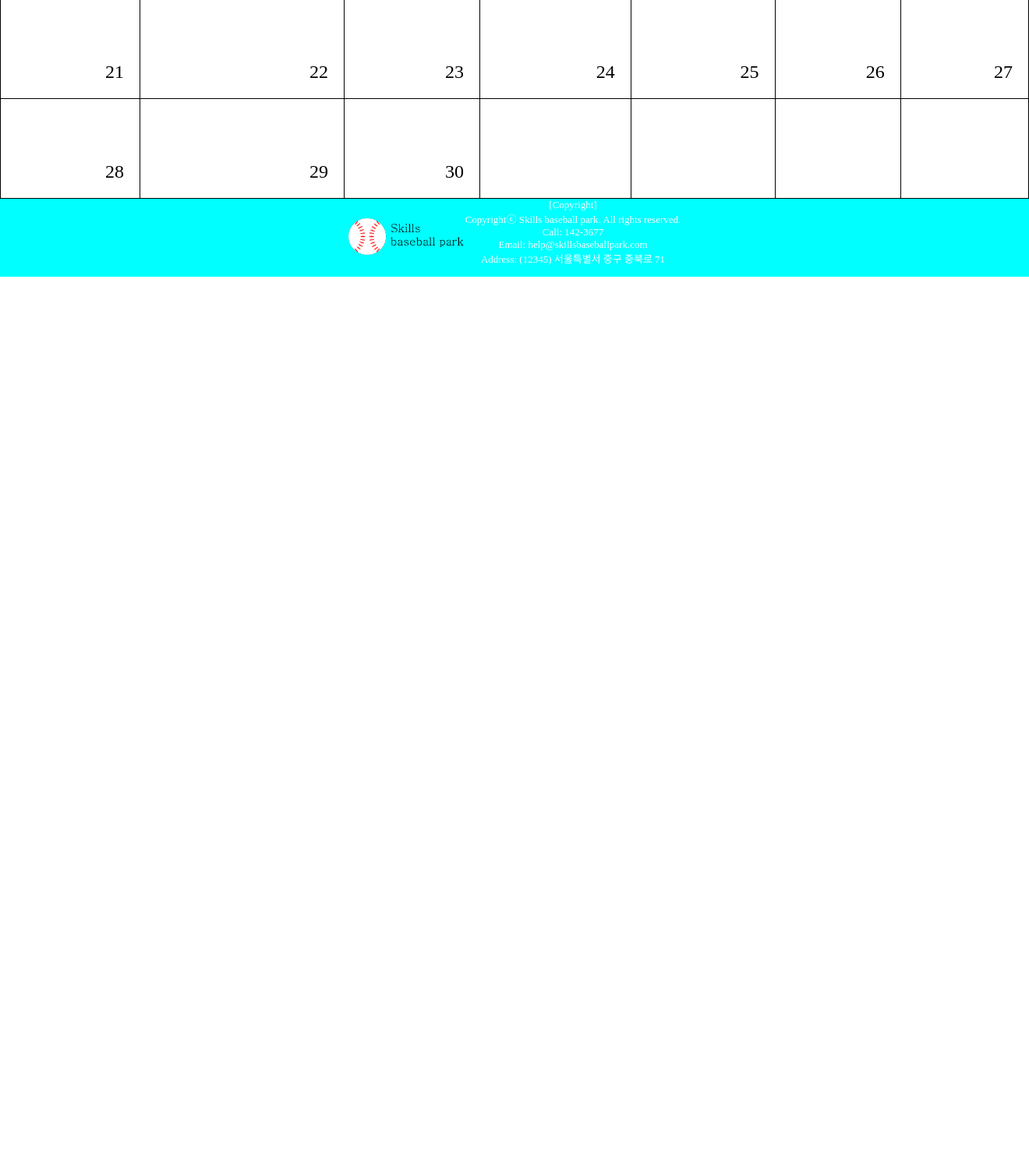
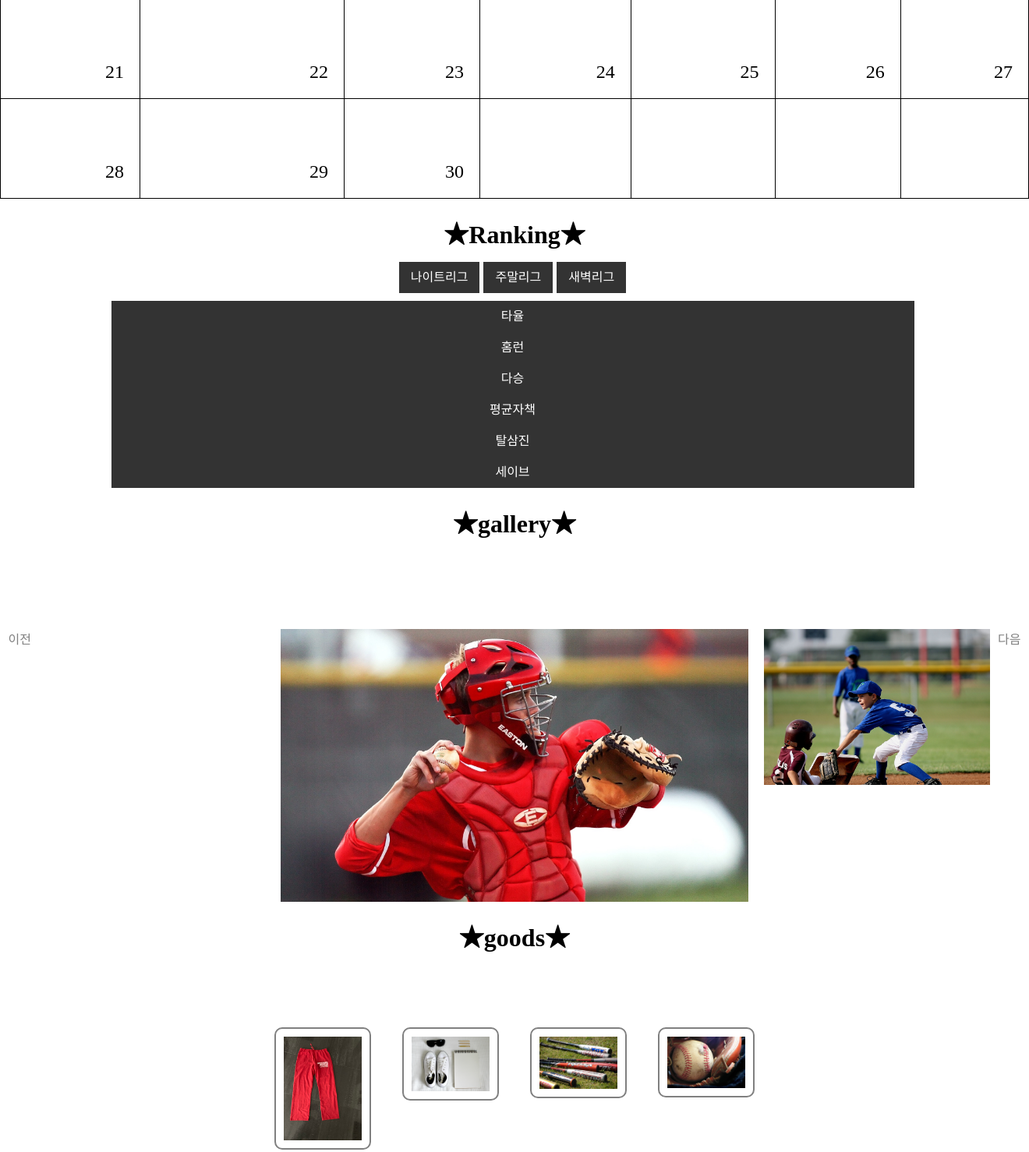
Before and after one commit to Cho-Inseong/0304, a PHP site: page / in a window 1320 px wide. Shown: the part 1604-3082 px from the top of the page at 78% size. Before the commit the page ends 1959 px from the top, so only its background shows below. Run offline with PHP 8.4, Linux system fonts and the light colour scheme.

Commit message:
랭킹영역,갤러리 영역, 굿즈 영역 추가

```diff
--- a/index.html
+++ b/index.html
@@ -1,18 +1,20 @@
 <!DOCTYPE html>
 <html lang="ko">
+
 <head>
   <meta charset="UTF-8">
   <meta name="viewport" content="width=device-width, initial-scale=1.0">
   <title>baseball</title>
   <link rel="stylesheet" href="./style.css">
 </head>
+
 <body>
   <header>
     <div>
       <div class="headerdis">
         <img src="./logo.png" alt="" class="logo">
         <ul class="nav_ul">
-                    <li class="headerli"><a href="#">information</a></li>
+          <li class="headerli"><a href="./sub01.html">information</a></li>
           <li class="headerli"><a href="#">statistics</a></li>
           <li class="headerli"><a href="#">reservation</a></li>
           <li class="headerli"><a href="#">goods</a></li>
@@ -28,7 +30,7 @@
     <!-- 슬라이드 시작 -->
     <div class="slidebox">
       <input type="radio" name="slide" id="slide01" checked />
-        <input type="radio" name="slide" id="slide02"/>
+      <input type="radio" name="slide" id="slide02" />
       <input type="radio" name="slide" id="slide03" />
       <input type="radio" name="slide" id="slide04" />
       <ul class="slidelist">
@@ -70,7 +72,7 @@
         <br>
         Skills baseball park<br>
         <br>
-          <a href="#">information 바로가기</a>
+        <a href="./sub01.html">information 바로가기</a>
       </p>
     </div>
     <!-- 인포메이션 영역 끝 -->
@@ -162,6 +164,259 @@
 
     </Table>
     <!-- 게임 스케쥴 영역 끝 -->
+
+    <!-- 랭킹 영역 시작 -->
+    <div class="informationh1">
+      <h1>★Ranking★</h1>
+    </div>
+    <ul class="menu">
+      <li>
+        <a href="#menu">나이트리그</a>
+        <ul class="depth_1">
+          <li><a href="# ">투수 순위</a></li>
+          <li><a href="#nighthitter">타자 순위</a></li>
+        </ul>
+      </li>
+      <li>
+        <a href="#menu">주말리그</a>
+        <ul class="depth_1">
+          <li><a href="#weekendpitcher">투수 순위</a></li>
+          <li><a href="#weekendhitter">타자 순위</a></li>
+        </ul>
+      </li>
+      <li>
+        <a href="#menu">새벽리그</a>
+        <ul class="depth_1">
+          <li><a href="#dawnpitcher">투수 순위</a></li>
+          <li><a href="#dawnhitter">타자 순위</a></li>
+        </ul>
+      </li>
+    </ul>
+    <div class="rankall" id="nightpitcher">
+      <div class="nightpitcher">
+        <h1>나이트리그 - 투수순위</h1>
+        <ul>
+          <li>1.나일루</li>
+          <li>2.나이루</li>
+          <li>3.나삼루</li>
+          <li>4.나사루</li>
+          <li>5.나오루</li>
+          <li>6.나육루</li>
+          <li>7.나칠루</li>
+        </ul>
+      </div>
+    </div>
+    <div class="rankall" id="nighthitter">
+      <div class="nighthitter">
+        <h1>나이트리그 - 타자순위</h1>
+        <ul>
+          <li>1.나일타</li>
+          <li>2.나이타</li>
+          <li>3.나삼타</li>
+          <li>4.나사타</li>
+          <li>5.나오타</li>
+          <li>6.나육타</li>
+          <li>7.나칠타</li>
+        </ul>
+      </div>
+    </div>
+    <div class="rankall" id="weekendpitcher">
+      <div class="weekendpitcher">
+        <h1>주말리그 - 투수순위</h1>
+        <ul>
+          <li>1.주일루</li>
+          <li>2.주이루</li>
+          <li>3.주삼루</li>
+          <li>4.주사루</li>
+          <li>5.주오루</li>
+          <li>6.주육루</li>
+          <li>7.주칠루</li>
+        </ul>
+      </div>
+    </div>
+    <div class="rankall" id="weekendhitter">
+      <div class="weekendhitter">
+        <h1>주말리그 - 타자순위</h1>
+        <ul>
+          <li>1.주일루</li>
+          <li>2.주이루</li>
+          <li>3.주삼루</li>
+          <li>4.주사루</li>
+          <li>5.주오루</li>
+          <li>6.주육루</li>
+          <li>7.주칠루</li>
+        </ul>
+      </div>
+    </div>
+    <div class="rankall" id="dawnpitcher">
+      <div class="dawnpitcher">
+        <h1>새벽리그 - 투수순위</h1>
+        <ul>
+          <li>1.새일타</li>
+          <li>2.새이타</li>
+          <li>3.새삼타</li>
+          <li>4.새사타</li>
+          <li>5.새오타</li>
+          <li>6.새육타</li>
+          <li>7.새칠타</li>
+        </ul>
+      </div>
+    </div>
+    <div class="rankall" id="dawnhitter">
+      <div class="dawnhitter">
+        <h1>새벽리그 - 타자순위</h1>
+        <ul>
+          <li>1.새일타</li>
+          <li>2.새이타</li>
+          <li>3.새삼타</li>
+          <li>4.새사타</li>
+          <li>5.새오타</li>
+          <li>6.새육타</li>
+          <li>7.새칠타</li>
+        </ul>
+      </div>
+    </div>
+    <!-- 악코디언 시작 -->
+    <ul class="rankmenu">
+      <li>
+        <a href="#">타율</a>
+        <ul class="depth_1">
+          <li><a href="#">(1위) 일타율</a></li>
+          <li><a href="#">(2위) 이타율</a></li>
+          <li><a href="#">(3위) 삼타율</a></li>
+          <li><a href="#">(4위) 사타율</a></li>
+          <li><a href="#">(5위) 오타율</a></li>
+        </ul>
+      </li>
+    </ul>
+    <ul class="rankmenu">
+      <li>
+        <a href="#">홈런</a>
+        <ul class="depth_1">
+          <li><a href="#">(1위) 일홈런</a></li>
+          <li><a href="#">(2위) 이홈런</a></li>
+          <li><a href="#">(3위) 삼홈런</a></li>
+          <li><a href="#">(4위) 사홈런</a></li>
+          <li><a href="#">(5위) 오홈런</a></li>
+        </ul>
+      </li>
+    </ul>
+    <ul class="rankmenu">
+      <li>
+        <a href="#">다승</a>
+        <ul class="depth_1">
+          <li><a href="#">(1위) 일다승</a></li>
+          <li><a href="#">(2위) 이다승</a></li>
+          <li><a href="#">(3위) 삼다승</a></li>
+          <li><a href="#">(4위) 사다승</a></li>
+          <li><a href="#">(5위) 오다승</a></li>
+        </ul>
+      </li>
+    </ul>
+    <ul class="rankmenu">
+      <li>
+        <a href="#">평균자책</a>
+        <ul class="depth_1">
+          <li><a href="#">(1위) 일평자</a></li>
+          <li><a href="#">(2위) 이평자</a></li>
+          <li><a href="#">(3위) 삼평자</a></li>
+          <li><a href="#">(4위) 사평자</a></li>
+          <li><a href="#">(5위) 오평자</a></li>
+        </ul>
+      </li>
+    </ul>
+    <ul class="rankmenu">
+      <li>
+        <a href="#">탈삼진</a>
+        <ul class="depth_1">
+          <li><a href="#">(1위) 일삼진</a></li>
+          <li><a href="#">(2위) 이삼진</a></li>
+          <li><a href="#">(3위) 삼삼진</a></li>
+          <li><a href="#">(4위) 사삼진</a></li>
+          <li><a href="#">(5위) 오삼진</a></li>
+        </ul>
+      </li>
+    </ul>
+    <ul class="rankmenu">
+      <li>
+        <a href="#">세이브</a>
+        <ul class="depth_1">
+          <li><a href="#">(1위) 일세이</a></li>
+          <li><a href="#">(2위) 이세이</a></li>
+          <li><a href="#">(3위) 삼세이</a></li>
+          <li><a href="#">(4위) 사세이</a></li>
+          <li><a href="#">(5위) 오세이</a></li>
+        </ul>
+      </li>
+    </ul>
+    <!-- 악코디언 끝 -->
+    <!-- 랭킹 영역 끝 -->
+
+    <!-- 갤러리 영역 시작 -->
+    <div class="informationh1">
+      <h1>★gallery★</h1>
+    </div>
+    <div id="gallery">
+      <div id="gallery1">
+        <a href="#gallery1">이전</a>
+        <div class="imgWhite"></div>
+        <div class="img1"><p>1번 이미지<br><button>more</button></p></div>
+        <div class="img2"><p>2번 이미지<br><button>more</button></p></div>
+        <a href="#gallery2">다음</a>
+      </div>
+      <div id="gallery2">
+        <a href="#gallery1">이전</a>
+        <div class="img1"><p>1번 이미지<br><button>more</button></p></div>
+        <div class="img2"><p>2번 이미지<br><button>more</button></p></div>
+        <div class="img3"><p>3번 이미지<br><button>more</button></p></div>
+        <a href="#gallery3">다음</a>
+      </div>
+      <div id="gallery3">
+        <a href="#gallery2">이전</a>
+        <div class="img2"><p>2번 이미지<br><button>more</button></p></div>
+        <div class="img3"><p>3번 이미지<br><button>more</button></p></div>
+        <div class="img4"><p>4번 이미지<br><button>more</button></p></div>
+        <a href="#gallery4">다음</a>
+      </div>
+      <div id="gallery4">
+        <a href="#gallery3">이전</a>
+        <div class="img3"><p>3번 이미지<br><button>more</button></p></div>
+        <div class="img4"><p>4번 이미지<br><button>more</button></p></div>
+        <div class="img5"><p>5번 이미지<br><button>more</button></p></div>
+        <a href="#gallery5">다음</a>
+      </div>
+      <div id="gallery5">
+        <a href="#gallery4">이전</a>
+        <div class="img4"><p>4번 이미지<br><button>more</button></p></div>
+        <div class="img5"><p>5번 이미지<br><button>more</button></p></div>
+        <div class="img6"><p>6번 이미지<br><button>more</button></p></div>
+        <a href="#gallery6">다음</a>
+      </div>
+      <div id="gallery6">
+        <a href="#gallery5">이전</a>
+        <div class="img5"><p>5번 이미지<br><button>more</button></p></div>
+        <div class="img6"><p>6번 이미지<br><button>more</button></p></div>
+        <div class="img1"><p>1번 이미지<br><button>more</button></p></div>
+        <a href="#gallery1">다음</a>
+      </div>
+    </div>
+
+    <!-- 갤러리 영역 끝 -->
+
+    <!-- 굿즈 영역 시작 -->
+    <div class="informationh1">
+      <h1>★goods★</h1>
+    </div>
+    <div id="goods">
+      <div id="images">
+        <div class="image"><img src="./IMG/49.jpg" alt=""></div>
+        <div class="image"><img src="./IMG/46.jpg" alt=""></div>
+        <div class="image"><img src="./IMG/48.jpg" alt=""></div>
+        <div class="image"><img src="./IMG/47.jpg" alt=""></div>
+      </div>
+    </div>
+    <!-- 굿즈 영역 끝 -->
+
     <!-- 모달 시작 -->
     <div id="modal">
       <div id="modal_container">
@@ -188,4 +443,9 @@
     </span>
   </footer>
 </body>
+<!-- xampp에서 자동으로 생성된 코드입니다. -->
+<script>
+  const tlqkf = document.querySelector("#")
+</script>
+
 </html>
--- a/style.css
+++ b/style.css
@@ -14,7 +14,9 @@ header {
     position: fixed;
     z-index: 1;
 }
-
+body{
+    height: 1000px;
+}
 .logo {
     width: 150px;
     height: 50px;
@@ -51,6 +53,7 @@ a:hover {
     font-weight: 900;
     color: black;
 }
+
 /* 헤더 영역 끝 */
 
 
@@ -122,6 +125,7 @@ a:hover {
         transform: translateX(-300%);
     }
 }
+
 /* 슬라이드 끝*/
 
 /* 인포메이션 영역 시작*/
@@ -154,7 +158,7 @@ a:hover {
 
 /* 금일 게임 현황 시작 */
 
-.rmadlfh1{
+.rmadlfh1 {
     display: flex;
     justify-content: center;
     padding-top: 20px;
@@ -162,7 +166,7 @@ a:hover {
 
 }
 
-.rmadlfday{
+.rmadlfday {
     display: flex;
     justify-content: center;
     width: 100%;
@@ -200,17 +204,19 @@ a:hover {
     color: orange;
 }
 
-.teamweb{
+.teamweb {
     width: 100px;
     height: 100px;
     padding-left: 150px;
 
 }
-.teamweb2{
+
+.teamweb2 {
     width: 150px;
     height: 100px;
     padding-right: 150px;
 }
+
 /* 금일 게임 현황 끝 */
 
 /* 게임 스케쥴 영역 시작 */
@@ -220,13 +226,16 @@ a:hover {
     width: 100%;
 }
 
-.game_table tr, .game_table td, .game_table th {
+.game_table tr,
+.game_table td,
+.game_table th {
     border: 1px solid black;
     font-size: 24px;
     padding: 20px;
 }
 
-.game_table tr, .game_table td {
+.game_table tr,
+.game_table td {
     padding-top: 80px;
     text-align: end;
 }
@@ -238,11 +247,263 @@ a:hover {
 #today {
     color: red;
 }
+
 /* 게임 스케쥴 영역 끝 */
 
+/* 랭킹 영역 시작 */
+.menu {
+    display: flex;
+    justify-content: center;
+    padding-bottom: 10px;
+    width: 100%;
+}
+
+.menu:after {
+    display: block;
+    content: '';
+    clear: both;
+}
+
+.menu>li {
+    float: left;
+    margin-right: 5px;
+}
+
+.menu>li>a {
+    display: block;
+    padding: 0 15px;
+    background: #333;
+    height: 40px;
+    line-height: 40px;
+    color: #fff;
+}
+
+.menu>li:hover .depth_1 {
+    display: block;
+}
+
+.menu .depth_1 {
+    display: none;
+    left: 0;
+    right: 0;
+    text-align: center;
+}
+
+.menu .depth_1 a {
+    display: block;
+    padding: 5px;
+    background: #666;
+    color: #fff;
+}
+
+.rankall {
+    display: flex;
+    justify-content: center;
+    width: 100%;
+}
+
+.nightpitcher,
+.nighthitter,
+.weekendpitcher,
+.weekendhitter,
+.dawnpitcher,
+.dawnhitter {
+    text-align: center;
+}
+
+#nightpitcher,
+#nighthitter,
+#weekendpitcher,
+#weekendhitter,
+#dawnpitcher,
+#dawnhitter {
+    display: none;
+}
+
+#nightpitcher:target,
+#nighthitter:target,
+#weekendpitcher:target,
+#weekendhitter:target,
+#dawnpitcher:target,
+#dawnhitter:target {
+    display: block;
+}
+
+/* 악코디언 시작 */
+.rankmenu {
+    display: flex;
+    justify-content: center;
+    width: 100%;
+}
+
+.rankmenu:after {
+    display: block;
+    content: '';
+    clear: both;
+}
+
+.rankmenu>li {
+    float: left;
+    margin-right: 5px;
+}
+
+.rankmenu>li>a {
+    text-align: center;
+    display: block;
+    padding: 0 15px;
+    background: #333;
+    height: 40px;
+    width: 1000px;
+    line-height: 40px;
+    color: #fff;
+}
+
+.rankmenu>li:hover .depth_1 {
+    display: block;
+}
+
+.rankmenu .depth_1 {
+    display: none;
+    left: 0;
+    right: 0;
+    text-align: center;
+}
+
+.rankmenu .depth_1 a {
+    display: block;
+    padding: 5px;
+    background: #666;
+    color: #fff;
+}
+
+/* 악코디언 끝 */
+/* 랭킹 영역 끝 */
+
+/* 갤러리 영역 시작 */
+#gallery {
+    margin-top: 100px;
+    text-align: center;
+}
+
+#gallery>div {
+    display: none;
+}
+
+#gallery>div:first-of-type {
+    display: flex;
+}
+
+#gallery>div:target {
+    display: flex;
+}
+
+#gallery:has(:target:not(:is(#gallery1)))>#gallery1 {
+    display: none;
+}
+
+#gallery div div {
+    margin: 0 10px;
+    justify-content: center;
+    align-items: center;
+}
+
+#gallery div div p {
+    visibility: hidden;
+}
+
+#gallery div div:hover p {
+    visibility: visible;
+}
+
+#gallery div div:nth-of-type(1) {
+    width: 290px;
+    height: 200px;
+}
+
+#gallery div div:nth-of-type(2) {
+    width: 600px;
+    height: 350px;
+}
+
+#gallery div div:nth-of-type(3) {
+    width: 290px;
+    height: 200px;
+}
+
+.imgWhite {
+    background-color: white;
+}
+
+.img1 {
+    background-image: url("./IMG/14.jpg");
+    background-size: cover;
+    background-repeat: no-repeat;
+}
+
+.img2 {
+    background-image: url("./IMG/19.jpg");
+    background-size: cover;
+    background-repeat: no-repeat;
+}
+
+.img3 {
+    background-image: url("./IMG/30.jpg");
+    background-size: cover;
+    background-repeat: no-repeat;
+}
+
+.img4 {
+    background-image: url("./IMG/41.jpg");
+    background-size: cover;
+    background-repeat: no-repeat;
+}
+
+.img5 {
+    background-image: url("./IMG/44.jpg");
+    background-size: cover;
+    background-repeat: no-repeat;
+}
+
+.img6 {
+    background-image: url("./IMG/51.jpg");
+    background-size: cover;
+    background-repeat: no-repeat;
+}
+
+/* goods 영역 */
+#container #goods {
+    margin-top: 60px;
+    text-align: center;
+    height: 300px;
+}
+
+#container #goods #images {
+    display: flex;
+    justify-content: center;
+}
+
+#container #goods #images .image img {
+    width: 100px;
+    border: 2px solid gray;
+    border-radius: 10px;
+    padding: 10px;
+    margin: 20px;
+}
+
+#container #goods #images .image img:hover {
+    width: 200px;
+}
+
+/* information 페이지 */
+#sub01_container {
+    width: 1320px;
+    margin: 0 auto;
+}
+
+/* 갤러리 영역 끝 */
+
 /* 모달 영역 시작 */
-#modal
-{
+#modal {
     position: fixed;
     width: 100%;
     height: 100vh;
@@ -280,11 +541,12 @@ a:hover {
     margin-top: 20px;
     font-size: 24px;
 }
-
+style.css
 #modal:target {
     visibility: visible;
     opacity: 1;
 }
+
 /* 모달 영역 끝 */
 /* 콘테이너 끝 */
 
@@ -295,6 +557,8 @@ footer {
     background-color: aqua;
     justify-content: center;
     height: 100px;
+    position: relative;
+    top: 100%;
 }
 
 footer span {
@@ -306,4 +570,5 @@ footer span {
 #logo {
     padding-top: 25px;
 }
+
 /* 푸터 영역 끝 */
```
Lines whose indentation alone changed are shown as unchanged.
